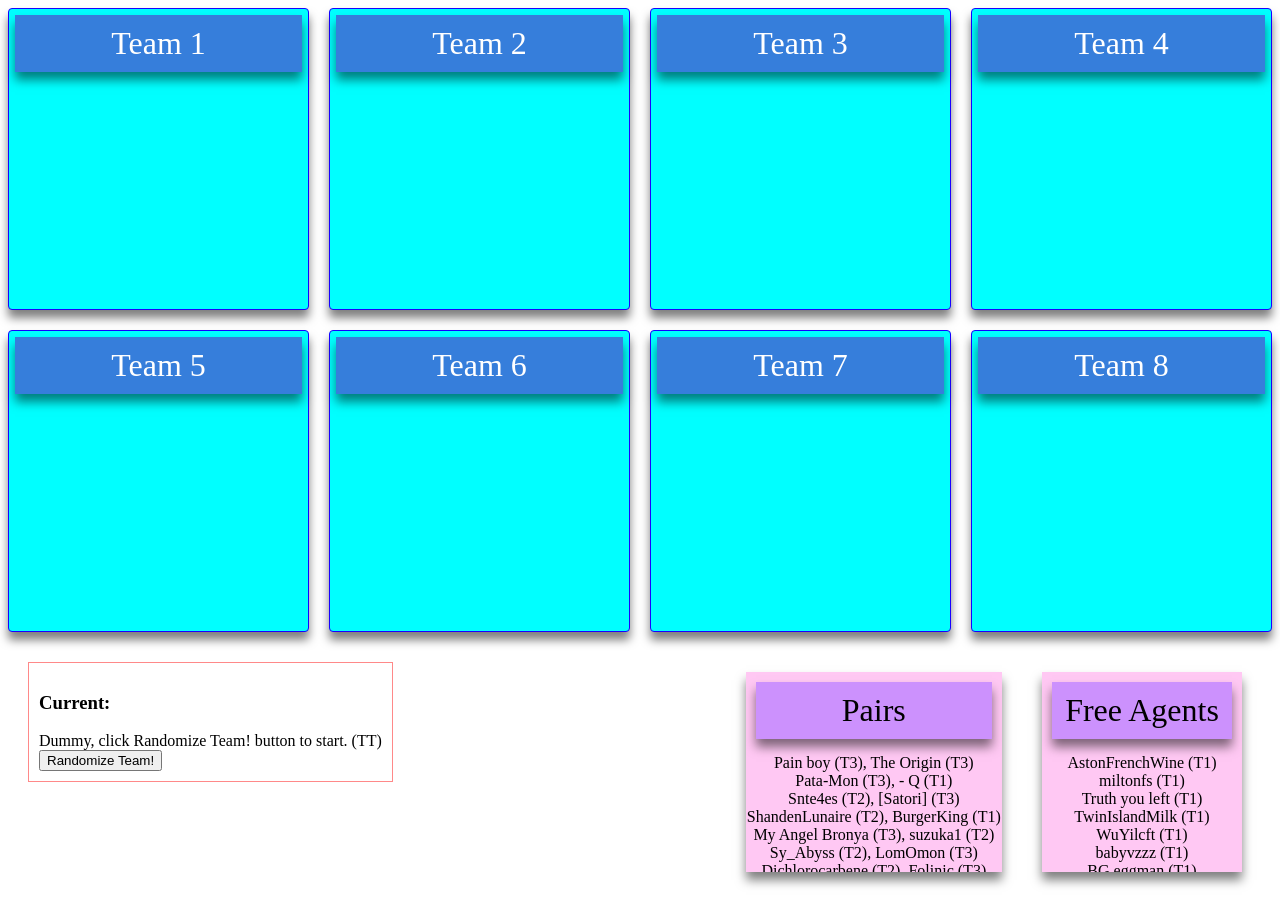
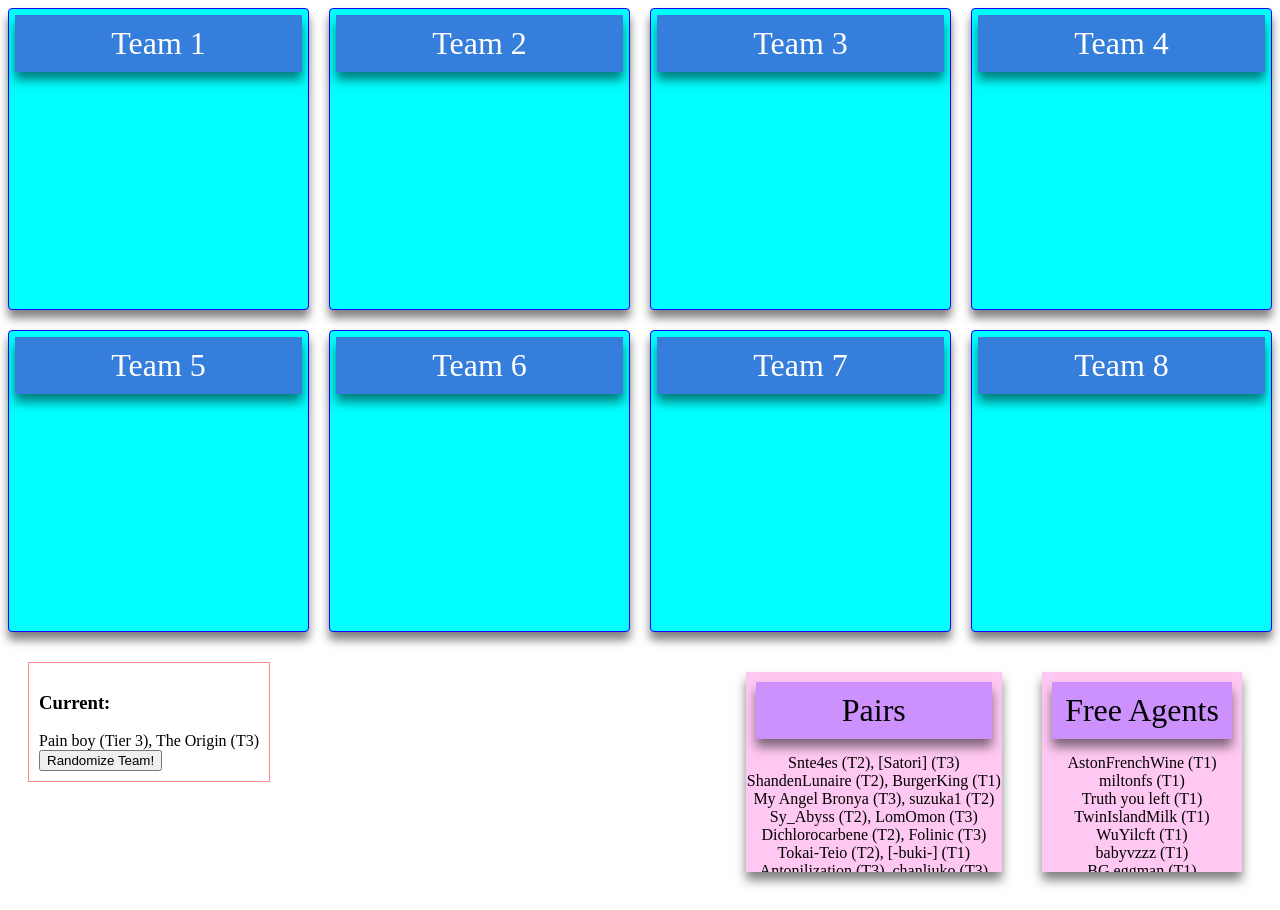
Before and after one commit to Li05j/Tournament-Teamizer, a React (Create React App) app: page / in a window 1280 px wide. Built offline with nearby package versions, Linux system fonts and the light colour scheme.

Commit message:
Used useEffect

```diff
--- a/src/App.js
+++ b/src/App.js
@@ -52,13 +52,12 @@ const App = () => {
   ]);
 
   // const [current, setCurrent] = useState(null);
-  const [current, setCurrent] = useState(createPlayer(DUMMY_PLAYER, 'Dummy, click Randomize Team! button to start.', 'T'));
+  const [current, setCurrent] = useState(null);
   const [isCurrentPair, setIsCurrentPair] = useState(false);
 
-  // useEffect(() => {
-  //   initializeNext();
-  //   console.log("???")
-  // }, []); // Run only once on mount
+  useEffect(() => {
+    initializeNext();
+  }, []); // Run only once on mount
 
   const initializeNext = () => {
     if (pairs.length > 0) {
```
